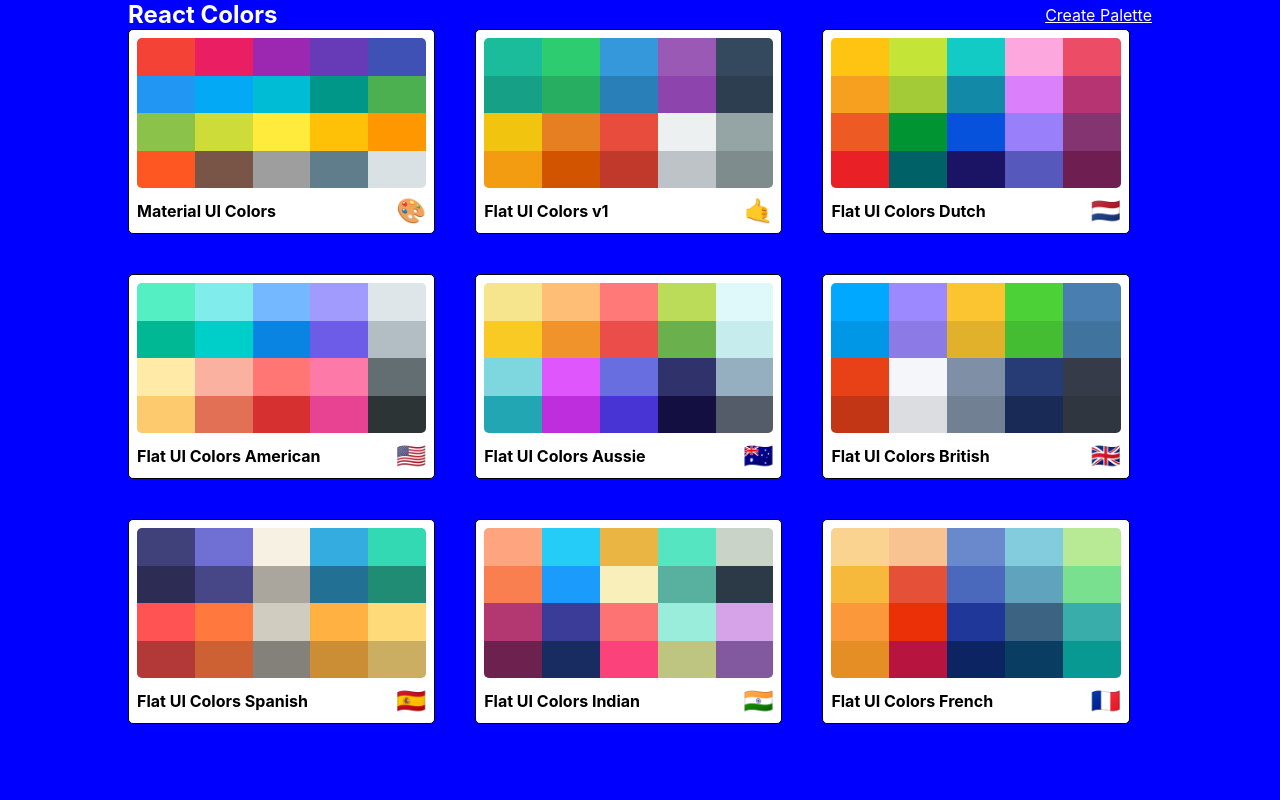
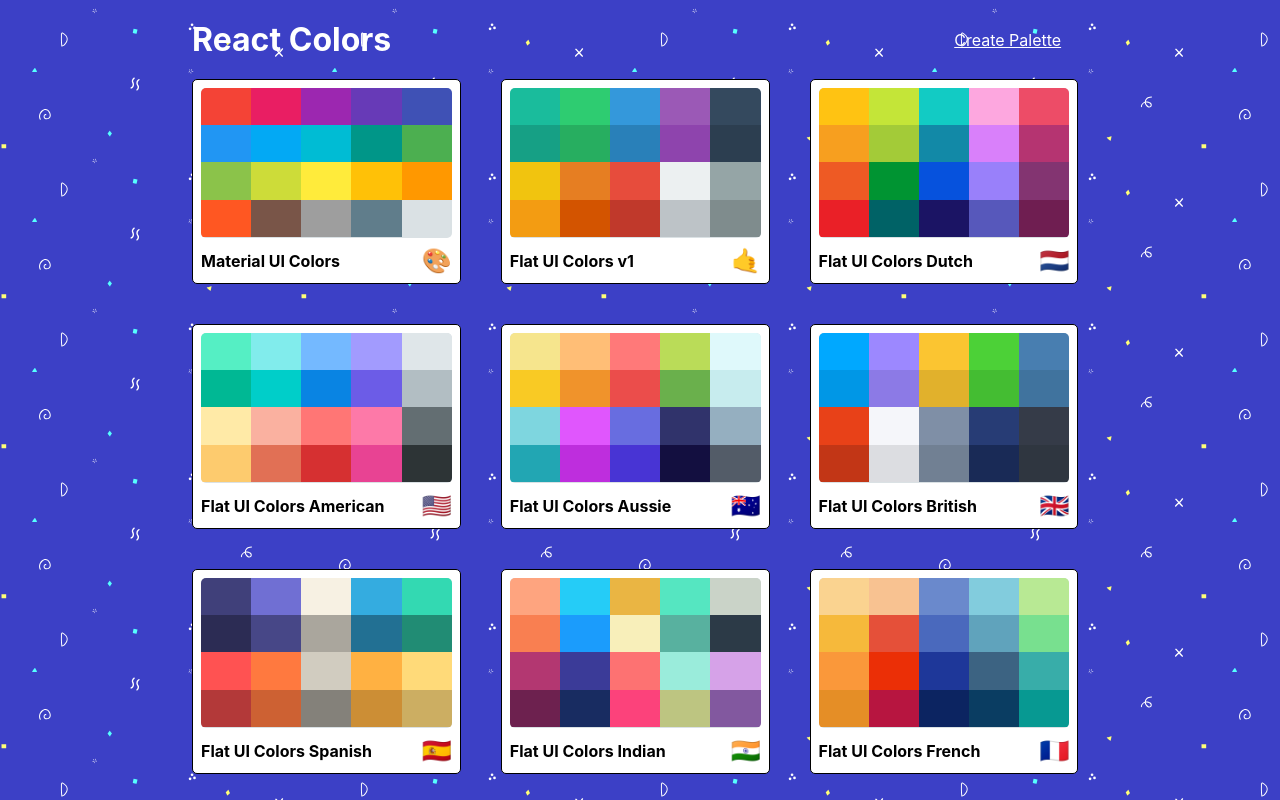
Before and after one commit to mvximenko/flat-ui-colors, a React (Create React App) app: page / in a window 1280 px wide. Built offline with nearby package versions, Linux system fonts and the light colour scheme.

Commit message:
Add bg svg to PaletteList

```diff
--- a/src/PaletteList.js
+++ b/src/PaletteList.js
@@ -14,7 +14,7 @@
       <div className={classes.root}>
         <div className={classes.container}>
           <nav className={classes.nav}>
-            <h1>React Colors</h1>
+            <h1 className={classes.heading}>React Colors</h1>
             <Link to='/palette/new'>Create Palette</Link>
           </nav>
           <div className={classes.palettes}>
--- a/src/styles/MiniPaletteStyles.js
+++ b/src/styles/MiniPaletteStyles.js
@@ -38,7 +38,7 @@
     display: 'inline-block',
     margin: '0 auto',
     position: 'relative',
-    marginBottom: '-4px',
+    marginBottom: '-4.3px',
   },
   deleteIcon: {
     color: 'white',
--- a/src/styles/PaletteListStyles.js
+++ b/src/styles/PaletteListStyles.js
@@ -1,4 +1,5 @@
 import sizes from './sizes';
+import bg from './bg.svg';
 export default {
   root: {
     backgroundColor: 'blue',
@@ -6,15 +7,26 @@
     display: 'flex',
     alignItems: 'flex-start',
     justifyContent: 'center',
+    /* background by SVGBackgrounds.com */
+    backgroundColor: '#3305aa',
+    backgroundImage: `url(${bg})`,
+    backgroundAttachment: 'fixed',
+    overflowY: 'auto',
+  },
+  heading: {
+    fontSize: '2rem',
+    [sizes.down('xs')]: {
+      fontSize: '1.2rem',
+    },
   },
   container: {
-    width: '50%',
+    width: '55%',
     display: 'flex',
     alignItems: 'flex-start',
     flexDirection: 'column',
     flexWrap: 'wrap',
     [sizes.down('xl')]: {
-      width: '80%',
+      width: '70%',
     },
     [sizes.down('xs')]: {
       width: '75%',
@@ -22,7 +34,8 @@
   },
   nav: {
     display: 'flex',
-    width: '100%',
+    width: '97%',
+    padding: '20px 0',
     justifyContent: 'space-between',
     alignItems: 'center',
     color: 'white',
@@ -41,8 +54,7 @@
     },
     [sizes.down('xs')]: {
       gridTemplateColumns: 'repeat(1, 100%)',
-          gridGap: '1rem',
-
-    }
+      gridGap: '1.4rem',
+    },
   },
 };
--- a/src/styles/PaletteStyles.js
+++ b/src/styles/PaletteStyles.js
@@ -4,6 +4,7 @@
     height: '100vh',
     display: 'flex',
     flexDirection: 'column',
+    overflow: 'hidden',
   },
   colors: {
     height: '90%',
```
Also changed, not shown: src/styles/bg.svg (added).
